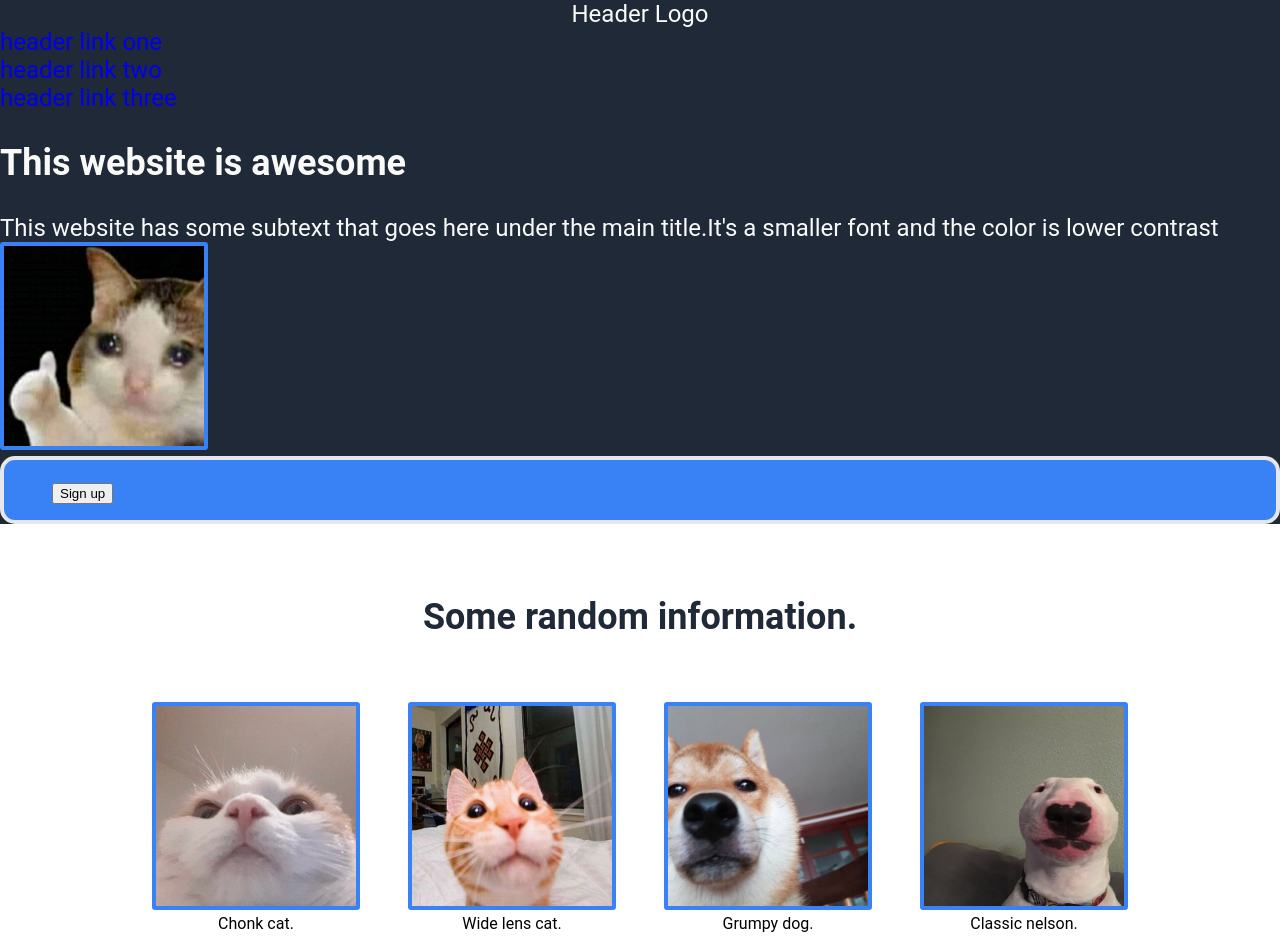
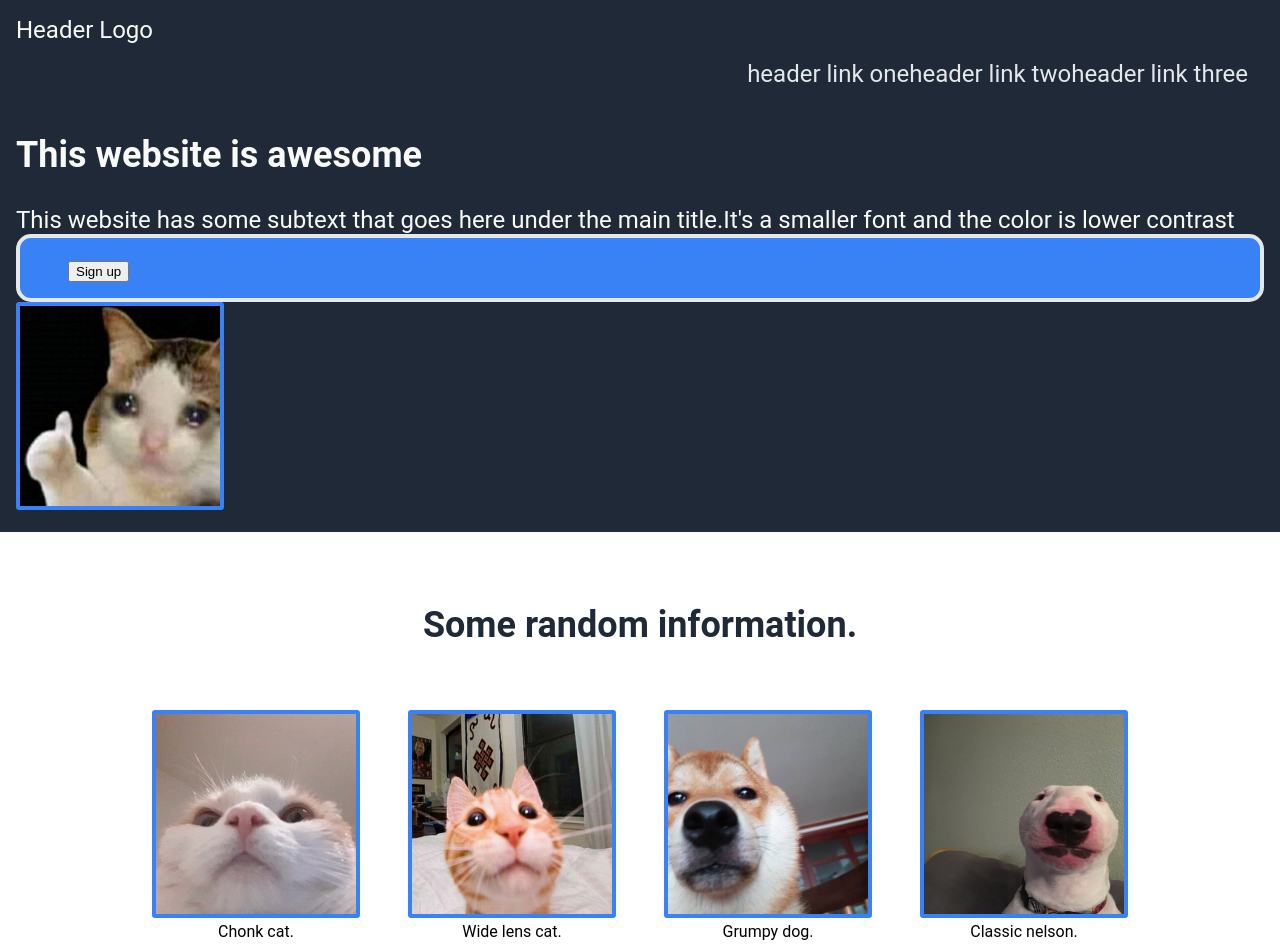
Before and after one commit to Yriann/landing-page, a plain HTML site: page index.html in a window 1280 px wide. Shown: the top 944 px of the page. Drawn offline with Linux system fonts and the light colour scheme.

Commit message:
modified the header html by adding containers for each element

```diff
--- a/index.html
+++ b/index.html
@@ -7,24 +7,25 @@
     </head>
     <body>
         <div class="header">
-            <div class="headertext">Header Logo</div>
-                <div class="links">
-                    <ul>
+            <div class="miniheader">
+                <div class="topleft">Header Logo</div>
+                <ul class="topright">
                     <li><a href="#">header link one</a></li>
                     <li><a href="#">header link two</a></li>
                     <li><a href="#">header link three</a></li>
                 </ul>
             </div>
-
-            <div class="section_1">
-            <h2 class="section_1">This website is awesome</h2>
+            <div class="minifooter">
+                <div class="bottomleft">
+                    <h2>This website is awesome</h2>
                     <p2>This website has some subtext that goes here under the main title.It's a smaller font and the color is lower contrast</p2>
+                    <div class="button">
+                        <button>Sign up</button>
                     </div>
-            <div class="main-img">
+                </div>
+                <div class="bottomright">
                     <img src="./images/Thumbs_Up_Crying_Cat.jpg">
                 </div>
-            <div class="button">
-                <button>Sign up</button>
             </div>
         </div>
         <div class="title">Some random information.</div>
--- a/styles.css
+++ b/styles.css
@@ -3,10 +3,9 @@ body {
     font-family: roboto, sans-serif;
     display: flex;
     flex-direction: column;
+    height: auto;
+    width: auto;
 }
-
-
-
 
 .header, .footer{
     color: #F9FAF8;
@@ -20,22 +19,37 @@ body {
 .header{
     background-color: #1f2937;
     font-size: 24px ;
+    padding: 16px;
 }
 
-.headertext {
+.topleft {
     display: flex;
-    justify-content:center ;
+    justify-content: flex-start ;
     align-items: center;
 }
 
+.topright {
+    display: flex;
+    justify-content: flex-end;
+    padding: 16px;
+}
 a {
     text-decoration: none;
+    color: #e5e7eb;
 }
 
 ul {
     list-style: none;
     margin: 0;
     padding: 0;
+}
+
+.bottomleft {
+
+}
+
+.bottomright {
+    justify-content: flex-end;
 }
 
 .title {
@@ -82,6 +96,7 @@ img {
     margin: 5em;
     margin-inline: 15em;
     color: #F9FAF8;
+    border-radius: 16px;
 }
 
 .smallheader{
```
Lines whose indentation alone changed are shown as unchanged.
